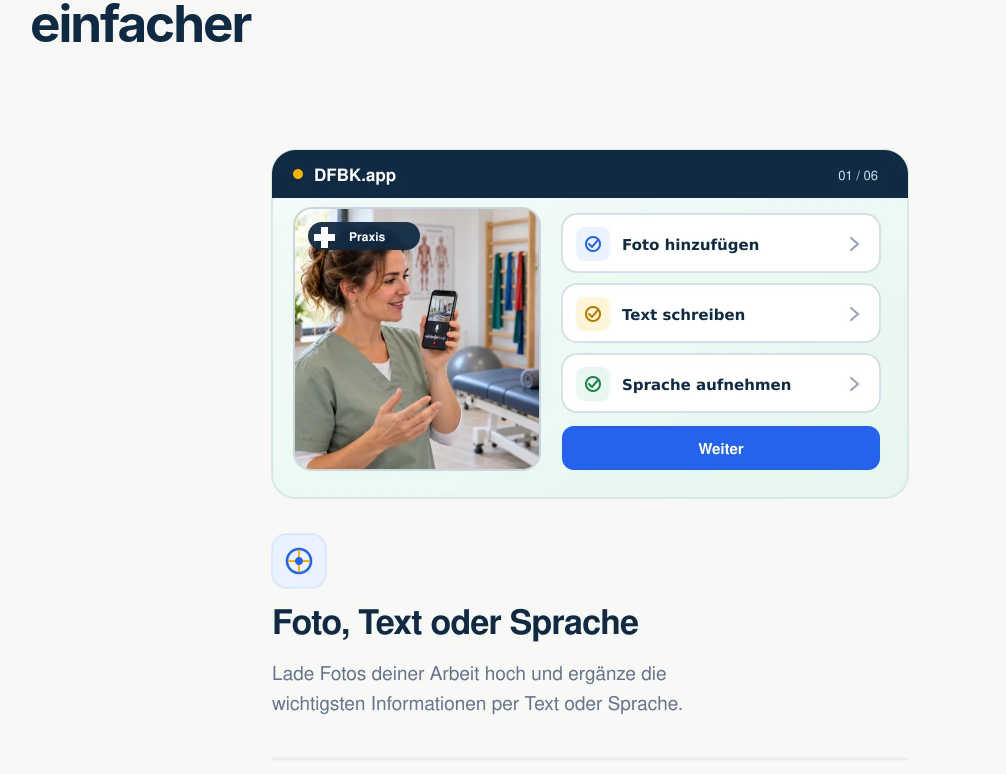
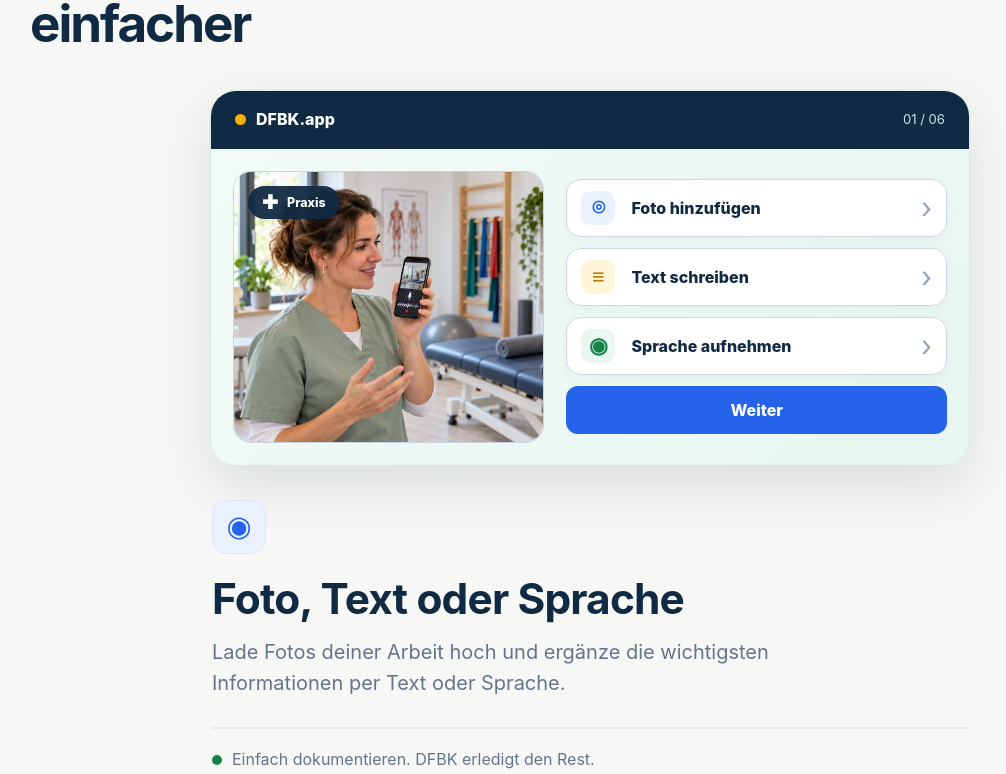
Before and after one commit to vladyslavduz/DFBK.app, a React (Vite) app: page / in a window 1280 px wide. Shown: the part 1606-2380 px from the top of the page, without its empty margins (50-1056 px from the left). Built offline with nearby package versions, Linux system fonts and the light colour scheme; no server answers.

Commit message:
feat(home): rebuild first feature slide as HTML

```diff
--- a/src/sections/Features.tsx
+++ b/src/sections/Features.tsx
@@ -32,6 +32,57 @@ const features = [
     src: '/visual/features/06-gastronomie-verwenden.webp'
   }
 ];
+
+function PraxisFeatureDemo() {
+  return (
+    <article className="feature-demo" data-feature-reveal>
+      <div className="feature-demo-window">
+        <header className="feature-demo-header">
+          <span className="feature-demo-brand"><span className="feature-demo-dot" />DFBK.app</span>
+          <span className="feature-demo-progress">01 / 06</span>
+        </header>
+
+        <div className="feature-demo-content">
+          <div className="feature-demo-photo-wrap">
+            <img
+              className="feature-demo-photo"
+              src="/visual/features/praxis-feature-photo.webp"
+              alt="Mitarbeiterin dokumentiert eine Arbeit in der Praxis"
+              draggable="false"
+            />
+            <span className="feature-demo-profession"><span aria-hidden="true">✚</span> Praxis</span>
+          </div>
+
+          <div className="feature-demo-actions" aria-label="Beispiel der Projekterfassung">
+            <div className="feature-demo-row feature-demo-row-blue">
+              <span className="feature-demo-icon" aria-hidden="true">⌾</span>
+              <span>Foto hinzufügen</span>
+              <span className="feature-demo-arrow" aria-hidden="true">›</span>
+            </div>
+            <div className="feature-demo-row feature-demo-row-amber">
+              <span className="feature-demo-icon" aria-hidden="true">≡</span>
+              <span>Text schreiben</span>
+              <span className="feature-demo-arrow" aria-hidden="true">›</span>
+            </div>
+            <div className="feature-demo-row feature-demo-row-green">
+              <span className="feature-demo-icon" aria-hidden="true">◉</span>
+              <span>Sprache aufnehmen</span>
+              <span className="feature-demo-arrow" aria-hidden="true">›</span>
+            </div>
+            <div className="feature-demo-next">Weiter</div>
+          </div>
+        </div>
+      </div>
+
+      <div className="feature-demo-copy">
+        <span className="feature-demo-title-icon" aria-hidden="true">◉</span>
+        <h3>Foto, Text oder Sprache</h3>
+        <p>Lade Fotos deiner Arbeit hoch und ergänze die wichtigsten Informationen per Text oder Sprache.</p>
+        <div className="feature-demo-note"><span aria-hidden="true" />Einfach dokumentieren. DFBK erledigt den Rest.</div>
+      </div>
+    </article>
+  );
+}
 
 export default function Features() {
   const listRef = useRef<HTMLDivElement>(null);
@@ -74,7 +125,8 @@ export default function Features() {
         <h2>DFBK.app macht Marketing einfacher</h2>
 
         <div className="feature-list" ref={listRef}>
-          {features.map((feature, index) => (
+          <PraxisFeatureDemo />
+          {features.slice(1).map((feature, index) => (
             <figure
               className="feature-item"
               data-feature-reveal
@@ -84,7 +136,7 @@ export default function Features() {
                 src={feature.src}
                 alt={`${feature.name} – Beispiel aus ${feature.profession}`}
                 draggable="false"
-                loading={index < 2 ? 'eager' : 'lazy'}
+                loading={index < 1 ? 'eager' : 'lazy'}
                 decoding="async"
                 width="1520"
                 height="1520"
--- a/src/styles/global.css
+++ b/src/styles/global.css
@@ -279,14 +279,16 @@ h3 { letter-spacing: -.02em; }
   filter: blur(0);
 }
 
-.feature-list.is-reveal-ready .feature-item {
+.feature-list.is-reveal-ready .feature-item,
+.feature-list.is-reveal-ready .feature-demo {
   opacity: .2;
   filter: blur(7px);
   transition: opacity .7s ease-out, filter .7s ease-out;
   will-change: opacity, filter;
 }
 
-.feature-list.is-reveal-ready .feature-item.is-visible {
+.feature-list.is-reveal-ready .feature-item.is-visible,
+.feature-list.is-reveal-ready .feature-demo.is-visible {
   opacity: 1;
   filter: blur(0);
 }
@@ -298,6 +300,63 @@ h3 { letter-spacing: -.02em; }
   object-fit: contain;
   user-select: none;
   -webkit-user-select: none;
+}
+
+.feature-demo {
+  display: grid;
+  gap: 30px;
+  width: 100%;
+  margin: 0;
+  opacity: 1;
+  filter: blur(0);
+}
+
+.feature-demo-window {
+  overflow: hidden;
+  border: 1px solid #D7EAE2;
+  border-radius: 26px;
+  background: linear-gradient(135deg, #F3FBF8, #E7F6F0);
+  box-shadow: 0 20px 52px rgba(16, 42, 67, .12);
+}
+
+.feature-demo-header {
+  display: flex;
+  align-items: center;
+  justify-content: space-between;
+  min-height: 58px;
+  padding: 0 24px;
+  background: var(--navy);
+  color: #fff;
+}
+
+.feature-demo-brand { display: inline-flex; align-items: center; gap: 10px; font-weight: 800; }
+.feature-demo-dot { width: 11px; height: 11px; border-radius: 50%; background: var(--amber); }
+.feature-demo-progress { color: #CFE0EE; font-size: .82rem; }
+.feature-demo-content { display: grid; grid-template-columns: minmax(0, .9fr) minmax(0, 1.1fr); gap: 22px; padding: 22px; }
+.feature-demo-photo-wrap { position: relative; min-height: 270px; overflow: hidden; border: 1px solid #C8D5DF; border-radius: 18px; }
+.feature-demo-photo { display: block; width: 100%; height: 100%; min-height: 270px; object-fit: cover; }
+.feature-demo-profession { position: absolute; top: 14px; left: 14px; display: inline-flex; align-items: center; gap: 9px; padding: 7px 14px; border-radius: 999px; background: rgba(16, 42, 67, .94); color: #fff; font-size: .78rem; font-weight: 800; }
+.feature-demo-profession span { font-size: 1.2rem; line-height: .8; }
+.feature-demo-actions { display: grid; gap: 11px; align-content: center; }
+.feature-demo-row { display: grid; grid-template-columns: 38px minmax(0, 1fr) auto; align-items: center; gap: 12px; min-height: 58px; padding: 9px 14px; border: 1px solid #CBD9E3; border-radius: 15px; background: #fff; color: var(--navy); font-weight: 800; box-shadow: 0 4px 12px rgba(16, 42, 67, .04); transition: transform .16s ease, border-color .16s ease, box-shadow .16s ease, background .16s ease; }
+.feature-demo-row:hover { transform: translateY(-2px); border-color: #A9BBCB; background: #FCFEFF; box-shadow: 0 10px 20px rgba(16, 42, 67, .1); }
+.feature-demo-icon { display: grid; width: 34px; height: 34px; place-items: center; border-radius: 10px; font-size: 1.35rem; line-height: 1; }
+.feature-demo-row-blue .feature-demo-icon { color: var(--blue); background: #EAF1FF; }
+.feature-demo-row-amber .feature-demo-icon { color: #B97800; background: #FFF5D9; }
+.feature-demo-row-green .feature-demo-icon { color: var(--success); background: #EAF7F0; }
+.feature-demo-arrow { color: #94A3B8; font-size: 1.8rem; font-weight: 400; line-height: .7; }
+.feature-demo-next { display: grid; min-height: 48px; place-items: center; border-radius: 12px; background: var(--blue); color: #fff; font-weight: 800; transition: transform .16s ease, background .16s ease; }
+.feature-demo-next:hover { transform: translateY(-2px); background: #1F56D6; }
+.feature-demo-copy { padding: 4px 2px 0; }
+.feature-demo-title-icon { display: grid; width: 54px; height: 54px; place-items: center; margin-bottom: 22px; border: 1px solid #D6E4FF; border-radius: 15px; background: #EAF1FF; color: var(--blue); font-size: 1.8rem; }
+.feature-demo-copy h3 { margin-bottom: 16px; font-size: clamp(1.9rem, 4vw, 2.65rem); }
+.feature-demo-copy p { max-width: 620px; margin: 0; color: var(--muted); font-size: clamp(1.05rem, 2vw, 1.25rem); }
+.feature-demo-note { display: flex; align-items: center; gap: 10px; margin-top: 28px; padding-top: 18px; border-top: 2px solid #E4E9ED; color: var(--muted); }
+.feature-demo-note span { width: 10px; height: 10px; flex: none; border-radius: 50%; background: var(--success); }
+
+@media (max-width: 680px) {
+  .feature-demo-content { grid-template-columns: 1fr; }
+  .feature-demo-photo-wrap, .feature-demo-photo { min-height: 230px; }
 }
 
 .profession-fade-section {
@@ -337,11 +396,13 @@ h3 { letter-spacing: -.02em; }
 
 @media (prefers-reduced-motion: reduce) {
   .feature-list.is-reveal-ready .feature-item,
+  .feature-list.is-reveal-ready .feature-demo,
   .profession-fade-card { transition: none; }
 
   .auth-modal-backdrop, .auth-modal { animation: none; }
 
-  .feature-list.is-reveal-ready .feature-item {
+  .feature-list.is-reveal-ready .feature-item,
+  .feature-list.is-reveal-ready .feature-demo {
     opacity: 1;
     filter: none;
   }
```
Also changed, not shown: public/visual/features/praxis-feature-photo.webp (added).
